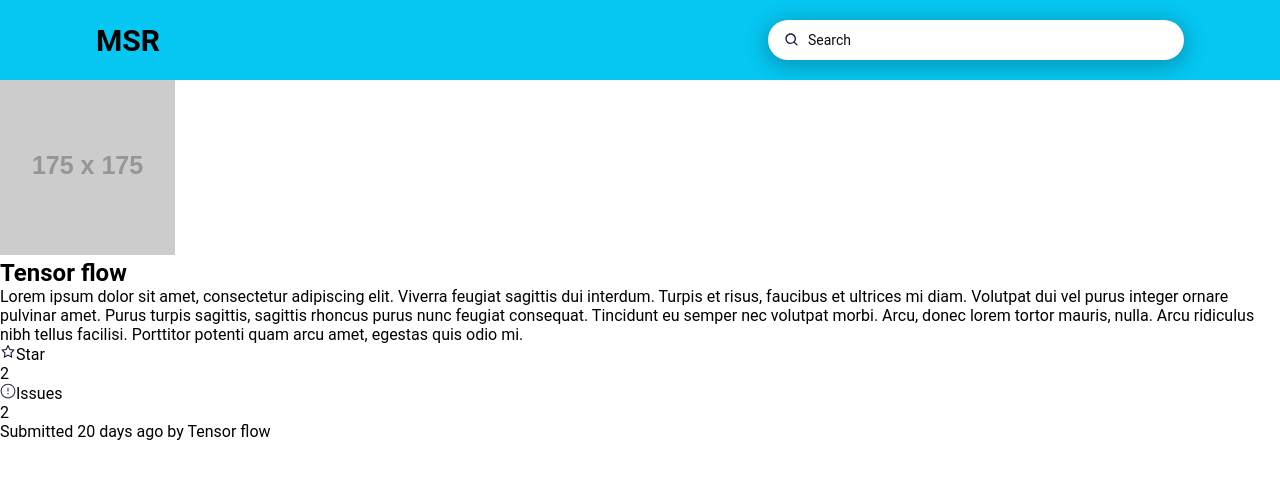
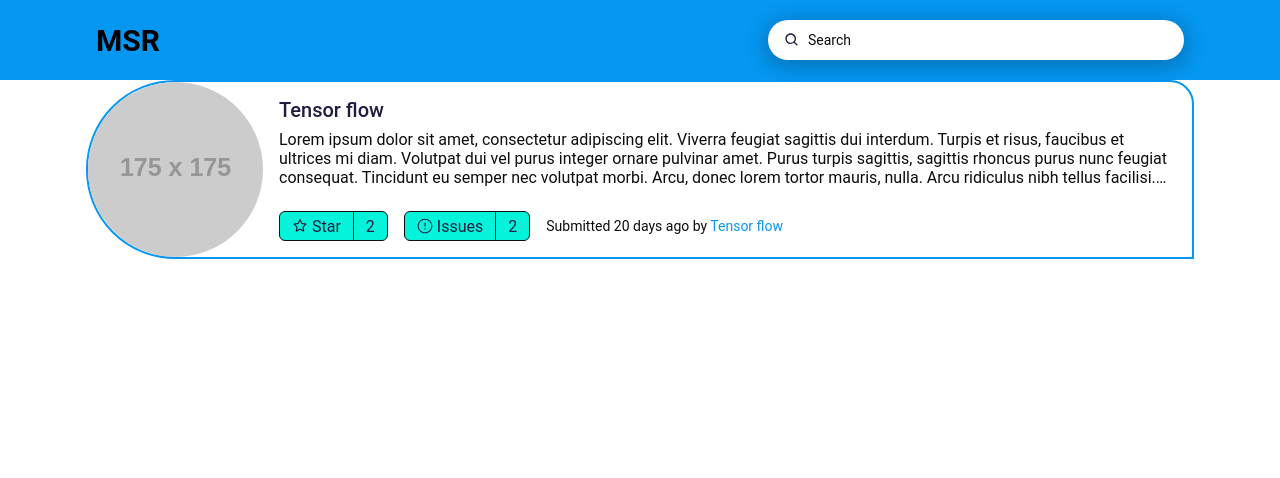
Before and after one commit to NahlaGalal/Gemopraphy-coding-challenge, a React (Create React App) app: page / in a window 1280 px wide. Shown: the top 478 px of the page. Built offline with nearby package versions, Linux system fonts and the light colour scheme.

Commit message:
Add Card component style

```diff
--- a/src/components/card.tsx
+++ b/src/components/card.tsx
@@ -29,14 +29,14 @@
         <h2>{repoName}</h2>
         <p>{repoDesc}</p>
         <footer>
-          <div className="">
+          <div className="label">
             <div>
               <img src={starIcon} alt="Number of stars"/>
               <span>Star</span>
             </div>
             <span>{starCount}</span>
           </div>
-          <div>
+          <div className="label">
             <div>
               <img src={issueIcon} alt="Number of issues"/>
               <span>Issues</span>
--- a/src/styles/_base.scss
+++ b/src/styles/_base.scss
@@ -7,6 +7,7 @@
   margin: 0;
   font-weight: $regular-font;
   font-family: "Roboto", sans-serif;
+  font-size: $regular-size;
 }
 
 h1, h2, h3, p, input {
--- a/src/styles/_variables.scss
+++ b/src/styles/_variables.scss
@@ -1,10 +1,9 @@
 // Colors
 $black-color: #0D0D0D;
 $white-color: #FFF;
-$main-color: #05C7F2;
+$main-color: #0597F2;
 $text-color: #211D40;
 $secondary-color: #05F2DB;
-$dark-color: #0597F2;
 
 // Fonts weight
 $regular-font: 400;
--- a/src/styles/components/_card.scss
+++ b/src/styles/components/_card.scss
@@ -0,0 +1,84 @@
+.repo-card {
+  width: 85%;
+  margin: 0 auto;
+  height: 175px;
+  display: flex;
+  border-radius: 89px 24px 0 89px;
+  background-color: $white-color;
+  border: 2px solid $main-color;
+  margin-bottom: 24px;
+  padding-right: 16px;
+
+  > img {
+    width: 175px;
+    height: 175px;
+    object-fit: cover;
+    border-radius: 50%;
+    margin-right: 16px;
+  }
+
+  .repo-data {
+    display: flex;
+    flex-direction: column;
+
+    h2 {
+      margin: 16px 0 8px;
+      font-size: $title-size;
+      font-weight: $medium-font;
+      color: $text-color;
+    }
+
+    p {
+      color: $black-color;
+      overflow: hidden;
+      text-overflow: ellipsis;
+      display: -webkit-box;
+      -webkit-line-clamp: 3;
+      -webkit-box-orient: vertical;
+    }
+
+    footer {
+      margin: 8px 0 16px;
+      display: flex;
+      align-items: center;
+      margin-top: auto;
+
+      .label {
+        height: 28px;
+        background-color: $secondary-color;
+        border: 1px solid $black-color;
+        border-radius: 6px;
+        display: flex;
+        align-items: center;
+        margin-right: 16px;
+
+        div {
+          display: flex;
+          align-items: center;
+          border-right: 1px solid $black-color;
+          padding: 0 12px;
+          height: 100%;
+
+          span {
+            color: $text-color;
+            margin-left: 4px;
+          }
+        }
+
+        > span {
+          color: $text-color;
+          padding: 0 12px;
+        }
+      }
+
+      p {
+        font-size: $small-size;
+        color: $black-color;
+
+        span {
+          color: $main-color;
+        }
+      }
+    }
+  }
+}
```
